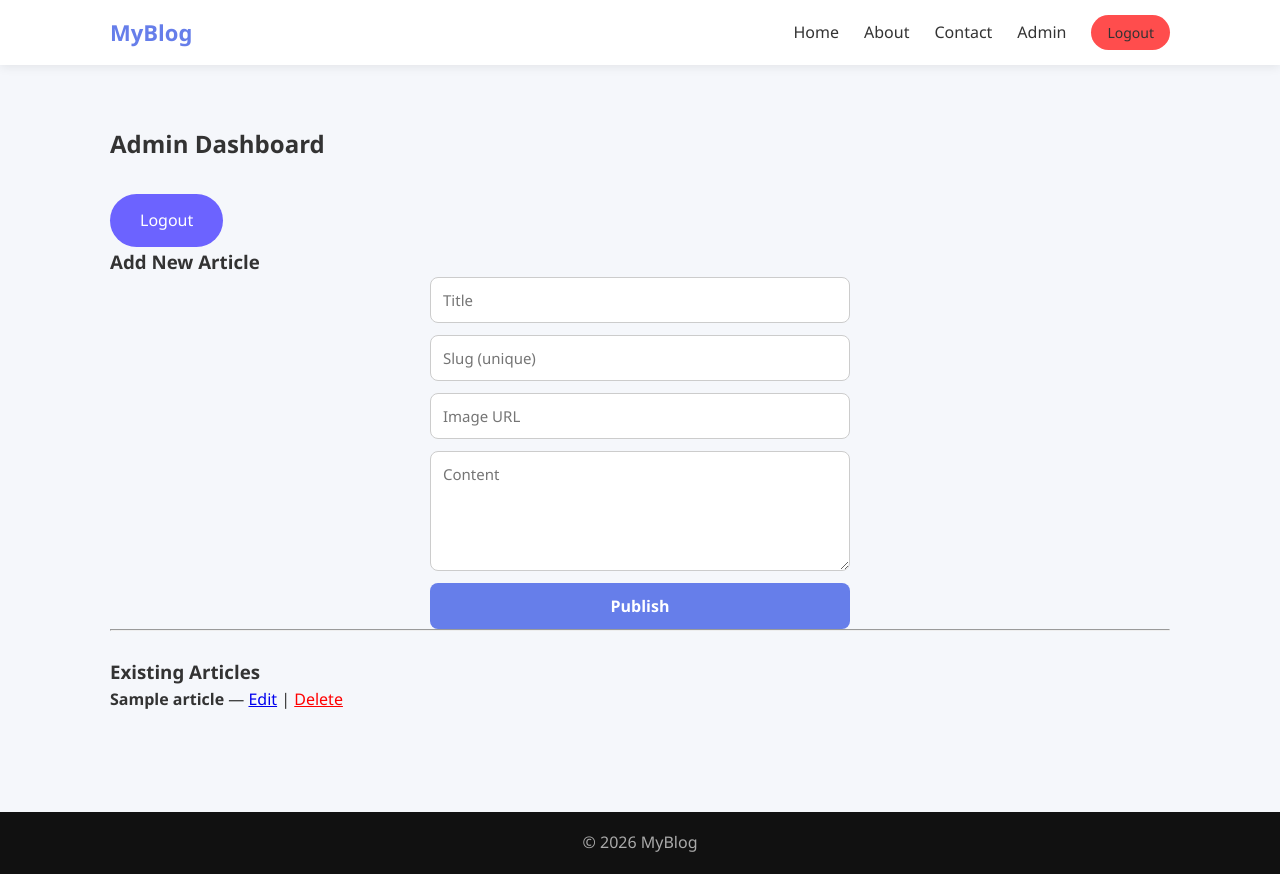
After one commit to S-Owais-najam/flask-blog, a Flask app: page /admin in a window 1280 px wide. The commit adds this page. Run offline with Flask 3, Linux system fonts and the light colour scheme; the visitor is signed in with stand-in values (Sample User, id 1); tables that the repository leaves empty hold one stand-in row (values such as "Sample post").

Commit message:
UI upgrade, animations & admin polish

```diff
--- a/app.py
+++ b/app.py
@@ -1,61 +1,194 @@
-from flask import Flask, render_template, request, redirect
+from flask import Flask, session, render_template, request, redirect
 import sqlite3
+import os
 
 app = Flask(__name__)
-
-# Database connection
-import os
+app.secret_key = "supersecretkey"
 
 BASE_DIR = os.path.dirname(os.path.abspath(__file__))
 
+# ==============================
+# Database Connection
+# ==============================
 def get_db():
-    return sqlite3.connect(os.path.join(BASE_DIR, "blog.db"))
+    db = sqlite3.connect(os.path.join(BASE_DIR, "blog.db"))
+    db.row_factory = sqlite3.Row
+    return db
 
-# Create table
-db = get_db()
-db.execute("""
-    CREATE TABLE IF NOT EXISTS messages(
-        id INTEGER PRIMARY KEY AUTOINCREMENT,
-        name TEXT,
-        email TEXT,
-        message TEXT
-    )
+# ==============================
+# Create Tables (Auto)
+# ==============================
+with get_db() as db:
+    db.execute("""
+        CREATE TABLE IF NOT EXISTS articles (
+            id INTEGER PRIMARY KEY AUTOINCREMENT,
+            title TEXT NOT NULL,
+            slug TEXT UNIQUE NOT NULL,
+            content TEXT NOT NULL,
+            image TEXT
+        )
     """)
-db.commit()
-db.close()
 
+    db.execute("""
+        CREATE TABLE IF NOT EXISTS messages (
+            id INTEGER PRIMARY KEY AUTOINCREMENT,
+            name TEXT,
+            email TEXT,
+            message TEXT
+        )
+    """)
+
+# ==============================
+# Home Page
+# ==============================
 @app.route("/")
 def home():
-    articles = [
-        {
-            "title": "Full‑Stack Web Development Roadmap",
-            "slug": "fullstack-roadmap",
-            "desc": "A complete guide to becoming a professional full‑stack developer.",
-            "img": "https://images.unsplash.com/photo-1498050108023-c5249f4df085"
-        },
-        {
-            "title": "Python for Web Developers",
-            "slug": "python-web",
-            "desc": "Why Python is the top choice for backend development.",
-            "img": "https://images.unsplash.com/photo-1522202176988-66273c2fd55f"
-        },
-        {
-            "title": "How Modern Websites Are Built",
-            "slug": "modern-websites",
-            "desc": "Understanding frontend, backend & deployment.",
-            "img": "https://images.unsplash.com/photo-1518770660439-4636190af475"
-        }
-    ]
+    db = get_db()
+    articles = db.execute(
+        "SELECT * FROM articles ORDER BY id DESC"
+    ).fetchall()
+    db.close()
     return render_template("index.html", articles=articles)
 
+# ==============================
+# Single Article Page
+# ==============================
 @app.route("/article/<slug>")
 def article(slug):
-    return render_template("article.html", slug=slug)
+    db = get_db()
+    article = db.execute(
+        "SELECT * FROM articles WHERE slug=?",
+        (slug,)
+    ).fetchone()
+    db.close()
 
+    if article is None:
+        return "Article not found", 404
+
+    return render_template("article.html", article=article)
+
+# ==============================
+# About Page
+# ==============================
 @app.route("/about")
 def about():
     return render_template("about.html")
 
+# ==============================
+# Admin Dashboard (Add Article)
+# ==============================
+@app.route("/admin", methods=["GET", "POST"])
+def admin():
+    if not session.get("admin"):
+        return redirect("/login")
+
+    if request.method == "POST":
+        title = request.form["title"]
+        slug = request.form["slug"]
+        content = request.form["content"]
+        image = request.form["image"]
+
+        try:
+            db = get_db()
+            db.execute(
+                "INSERT INTO articles (title, slug, content, image) VALUES (?,?,?,?)",
+                (title, slug, content, image)
+            )
+            db.commit()
+            db.close()
+            return redirect("/admin")
+
+        except sqlite3.IntegrityError:
+            return "❌ Slug already exists. Please use a unique slug."
+
+        except Exception as e:
+            return f"❌ Error: {e}"
+
+    db = get_db()
+    articles = db.execute(
+        "SELECT * FROM articles ORDER BY id DESC"
+    ).fetchall()
+    db.close()
+
+    return render_template("admin.html", articles=articles)
+
+# ==============================
+# Login
+# ==============================
+@app.route("/login", methods=["GET", "POST"])
+def login():
+    if request.method == "POST":
+        username = request.form["username"]
+        password = request.form["password"]
+
+        if username == "owais" and password == "owais123$":
+            session["admin"] = True
+            return redirect("/admin")
+
+        return "❌ Invalid Credentials"
+
+    return render_template("login.html")
+
+# ==============================
+# Logout
+# ==============================
+@app.route("/logout")
+def logout():
+    session.pop("admin", None)
+    return redirect("/")
+
+# ==============================
+# Edit Article
+# ==============================
+@app.route("/edit/<int:id>", methods=["GET", "POST"])
+def edit_article(id):
+    if not session.get("admin"):
+        return redirect("/login")
+
+    db = get_db()
+
+    if request.method == "POST":
+        title = request.form["title"]
+        slug = request.form["slug"]
+        content = request.form["content"]
+        image = request.form["image"]
+
+        db.execute("""
+            UPDATE articles
+            SET title=?, slug=?, content=?, image=?
+            WHERE id=?
+        """, (title, slug, content, image, id))
+
+        db.commit()
+        db.close()
+        return redirect("/admin")
+
+    article = db.execute(
+        "SELECT * FROM articles WHERE id=?",
+        (id,)
+    ).fetchone()
+    db.close()
+
+    return render_template("edit.html", article=article)
+
+# ==============================
+# Delete Article
+# ==============================
+@app.route("/delete/<int:id>")
+def delete_article(id):
+    if not session.get("admin"):
+        return redirect("/login")
+
+    db = get_db()
+    db.execute("DELETE FROM articles WHERE id=?", (id,))
+    db.commit()
+    db.close()
+
+    return redirect("/admin")
+
+# ==============================
+# Contact Page
+# ==============================
 @app.route("/contact", methods=["GET", "POST"])
 def contact():
     if request.method == "POST":
@@ -63,14 +196,20 @@ def contact():
         email = request.form["email"]
         message = request.form["message"]
 
-        with get_db() as db:
-            db.execute(
-                "INSERT INTO messages (name, email, message) VALUES (?,?,?)",
-                (name, email, message)
-            )
+        db = get_db()
+        db.execute(
+            "INSERT INTO messages (name, email, message) VALUES (?,?,?)",
+            (name, email, message)
+        )
+        db.commit()
+        db.close()
+
         return redirect("/contact")
 
     return render_template("contact.html")
 
+# ==============================
+# Run App
+# ==============================
 if __name__ == "__main__":
     app.run(debug=True)
--- a/static/css/style.css
+++ b/static/css/style.css
@@ -62,51 +62,6 @@ header {
 }
 
 /* =========================
-   HERO SECTION
-========================= */
-.hero {
-  min-height: 60vh;
-  padding: 60px 20px;
-  display: flex;
-  flex-direction: column;
-  justify-content: center;
-  align-items: center;
-  text-align: center;
-  background: linear-gradient(135deg, #667eea, #764ba2);
-  color: white;
-}
-
-.hero h1 {
-  font-size: 42px;
-  max-width: 720px;
-  margin-bottom: 10px;
-}
-
-.hero p {
-  font-size: 18px;
-  opacity: 0.9;
-}
-
-/* =========================
-   BUTTON
-========================= */
-.btn {
-  margin-top: 25px;
-  background: #ffffff;
-  color: #764ba2;
-  padding: 12px 30px;
-  border-radius: 30px;
-  text-decoration: none;
-  font-weight: 600;
-  font-size: 16px;
-  transition: 0.3s;
-}
-
-.btn:hover {
-  background: #f0f0f0;
-}
-
-/* =========================
    CONTAINER & SECTIONS
 ========================= */
 .container {
@@ -249,3 +185,86 @@ footer {
     font-size: 28px;
   }
 }
+.nav-links {
+  display: flex;
+  align-items: center;
+  gap: 25px;
+}
+
+.logout-btn {
+  background: #ff4d4d;
+  color: white;
+  padding: 8px 16px;
+  border-radius: 20px;
+  font-size: 14px;
+  transition: 0.3s;
+}
+
+.logout-btn:hover {
+  background: #e60000;
+}
+.hero {
+  height: 90vh;
+  background: linear-gradient(135deg, #1e3c72, #2a5298);
+  display: flex;
+  justify-content: center;
+  align-items: center;
+  color: white;
+  text-align: center;
+}
+
+.hero-content {
+  max-width: 700px;
+}
+
+.hero h1 {
+  font-size: 3.5rem;
+  margin-bottom: 20px;
+}
+
+.hero p {
+  font-size: 1.2rem;
+  opacity: 0.9;
+}
+
+.btn {
+  display: inline-block;
+  margin-top: 30px;
+  padding: 14px 30px;
+  background: #6c63ff;
+  color: white;
+  border-radius: 30px;
+  text-decoration: none;
+  transition: 0.3s;
+}
+
+.btn:hover {
+  background: #554cff;
+}
+.fade-in {
+  animation: fadeIn 1.2s ease forwards;
+}
+
+.slide-up {
+  animation: slideUp 1.3s ease forwards;
+}
+
+.pulse {
+  animation: pulse 2s infinite;
+}
+
+@keyframes fadeIn {
+  from { opacity: 0; }
+  to { opacity: 1; }
+}
+
+@keyframes slideUp {
+  from { transform: translateY(30px); opacity: 0; }
+  to { transform: translateY(0); opacity: 1; }
+}
+
+@keyframes pulse {
+  0% { box-shadow: 0 0 0 0 rgba(108,99,255,.6); }
+  70% { box-shadow: 0 0 0 20px rgba(108,99,255,0); }
+  100% { box-shadow: 0 0 0 0 rgba(108,99,255,0); }
+}
--- /dev/null
+++ b/templates/admin.html
@@ -0,0 +1,38 @@
+{% extends "base.html" %}
+{% block content %}
+
+<section class="container">
+  <h2>Admin Dashboard</h2>
+
+  <a href="/logout" class="btn">Logout</a>
+
+  <h3>Add New Article</h3>
+
+  <form method="POST">
+    <input type="text" name="title" placeholder="Title" required>
+    <input type="text" name="slug" placeholder="Slug (unique)" required>
+    <input type="text" name="image" placeholder="Image URL">
+    <textarea name="content" placeholder="Content" required></textarea>
+    <button type="submit">Publish</button>
+  </form>
+
+  <hr><br>
+
+  <h3>Existing Articles</h3>
+
+  {% for article in articles %}
+    <p>
+      <strong>{{ article['title'] }}</strong>
+      —
+      <a href="/edit/{{ article['id'] }}">Edit</a>
+      |
+      <a href="/delete/{{ article['id'] }}"
+         onclick="return confirm('Are you sure you want to delete this article?')"
+         style="color:red;">
+         Delete
+      </a>
+    </p>
+  {% endfor %}
+</section>
+
+{% endblock %}
--- a/templates/base.html
+++ b/templates/base.html
@@ -11,11 +11,17 @@
 <header>
   <nav class="nav">
     <div class="logo">MyBlog</div>
-    <ul>
-      <li><a href="/">Home</a></li>
-      <li><a href="/about">About</a></li>
-      <li><a href="/contact">Contact</a></li>
-    </ul>
+    <ul class="nav-links">
+  <li><a href="/">Home</a></li>
+  <li><a href="/about">About</a></li>
+  <li><a href="/contact">Contact</a></li>
+
+  {% if session.get("admin") %}
+    <li><a href="/admin">Admin</a></li>
+    <li><a href="/logout" class="logout-btn">Logout</a></li>
+  {% endif %}
+</ul>
+
   </nav>
 </header>
 
```
Also changed, not shown: other parts of static/css/style.css (+7 -26 lines), templates/article.html (+7 -5 lines), templates/edit.html (added, +16 -0 lines), templates/index.html (+12 -7 lines), templates/login.html (added, +14 -0 lines).
